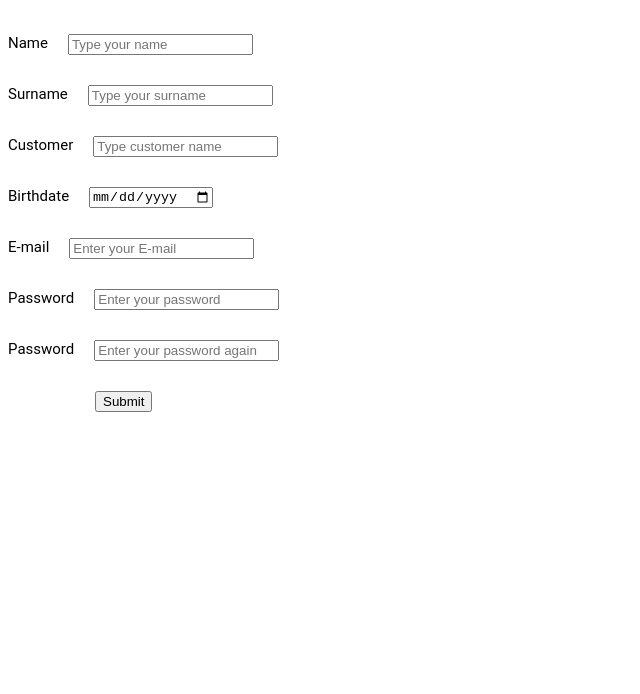
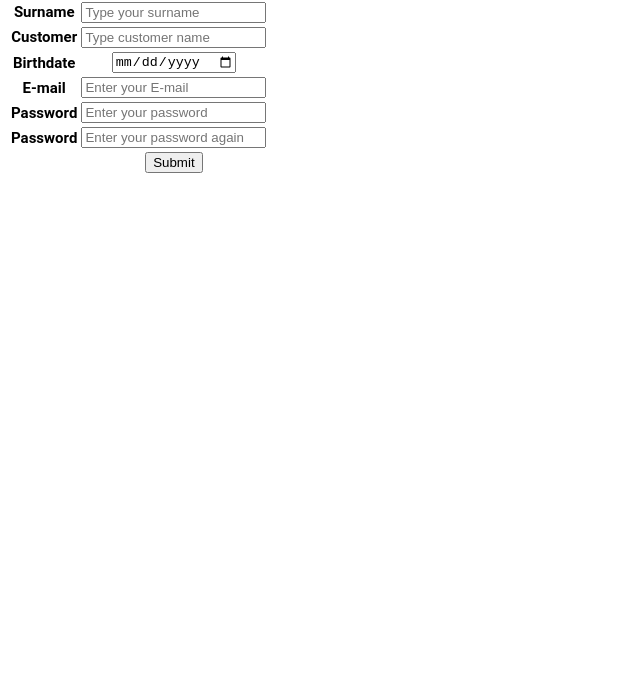
Before and after one commit to BurdoAnn/task-1, a plain HTML site: page index.html in a window 1280 px wide. Shown: the part 106-800 px from the top of the page, without its empty margins (0-640 px from the left). Drawn offline with Linux system fonts and the light colour scheme.

Commit message:
Changed Task #1
Table

```diff
--- a/css/style.css
+++ b/css/style.css
@@ -1,29 +1,9 @@
 h1 {
     color: blue;
-}
-
-.formsSection {
-    display: flex;
-    justify-content: space-between;
-}
-
-div {
-    margin-top: 30px;
-    display: flex;
 }
 
 label {
     font-size: 15px;
     font-style: bold;
     font-family: roboto;
-    display: flex;
 }
-
-input {
-    display: flex;
-    margin-left: 20px;
-}
-
-.submit-div {
-    margin-left: 67px;
-}
--- a/index.html
+++ b/index.html
@@ -14,41 +14,69 @@
     </div>
 
     <section class="formsSection">
+
         <form action="">
+            <table>
+
                 <div class="name">
-                <label for="name">Name</label>
-                <input type="text" name="name" id="name" placeholder="Type your name">
+                    <tr>
+                        <th><label for="name">Name</label></th>
+                        <th><input type="text" name="name" id="name" placeholder="Type your name"></th>
+                    </tr>
                 </div>
 
                 <div class="surname">
-                <label for="surname">Surname</label>
-                <input type="text" name="surname" id="surname" placeholder="Type your surname">
+                    <tr>
+                        <th><label for="surname">Surname</label></th>
+                        <th><input type="text" name="surname" id="surname" placeholder="Type your surname"></th>
+                    </tr>
                 </div>
+
                 <div class="customer">
-                <label for="customer">Customer</label>
-                <input type="text" name="customer" id="customer" placeholder="Type customer name">
+                    <tr>
+                        <th><label for="customer">Customer</label></th>
+                        <th><input type="text" name="customer" id="customer" placeholder="Type customer name"></th>
+                    </tr>
                 </div>
+
                 <div class="date">
-                <label for="date">Birthdate</label>
-                <input type="date" name="date" id="date">
+                    <tr>
+                        <th><label for="date">Birthdate</label></th>
+                        <th><input type="date" name="date" id="date"></tr>
+                    </tr>
                 </div>
+
                 <div class="email">
-                <label for="e-meil">E-mail</label>
-                <input type="email" name="email" id="email" placeholder="Enter your E-mail">
+                    <tr>
+                        <th><label for="e-meil">E-mail</label></th>
+                        <th><input type="email" name="email" id="email" placeholder="Enter your E-mail"></th>
+                    </tr>
                 </div>
+
                 <div class="password">
-                <label for="password">Password</label>
-                <input type="password" name="password" id="password" placeholder="Enter your password">
+                    <tr>
+                        <th><label for="password">Password</label></th>
+                        <th><input type="password" name="password" id="password" placeholder="Enter your password"></th>
+                    </tr>
                 </div>
+
                 <div class="password">
-                <label for="password">Password</label>
-                <input type="password" name="password" id="password-rep" placeholder="Enter your password again">
+                    <tr>
+                        <th><label for="password">Password</label></th>
+                        <th><input type="password" name="password" id="password-rep" placeholder="Enter your password again"></th>
+                    </tr>
                 </div>
+
                 <div class="submit-div">
-                <label for="submit"></label>
-                <input type="submit" name="submit" id="submit">
+                    <tr>
+                        <th><label for="submit"></label></th>
+                        <th><input type="submit" name="submit" id="submit"></th>
+                    </tr>
                 </div>
+
+            </table>
         </form>
+
     </section>
 </body>
 
```
Lines whose indentation alone changed are shown as unchanged.
